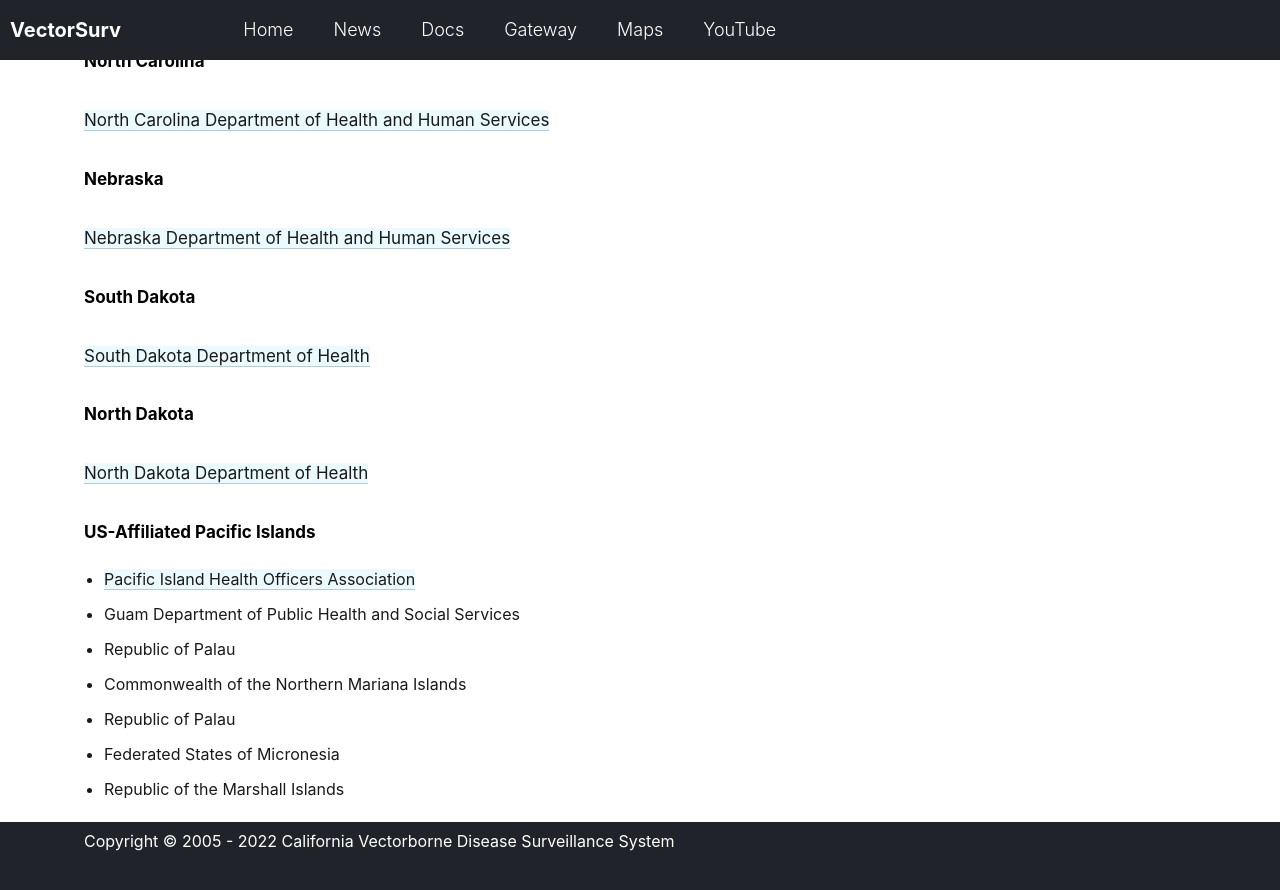
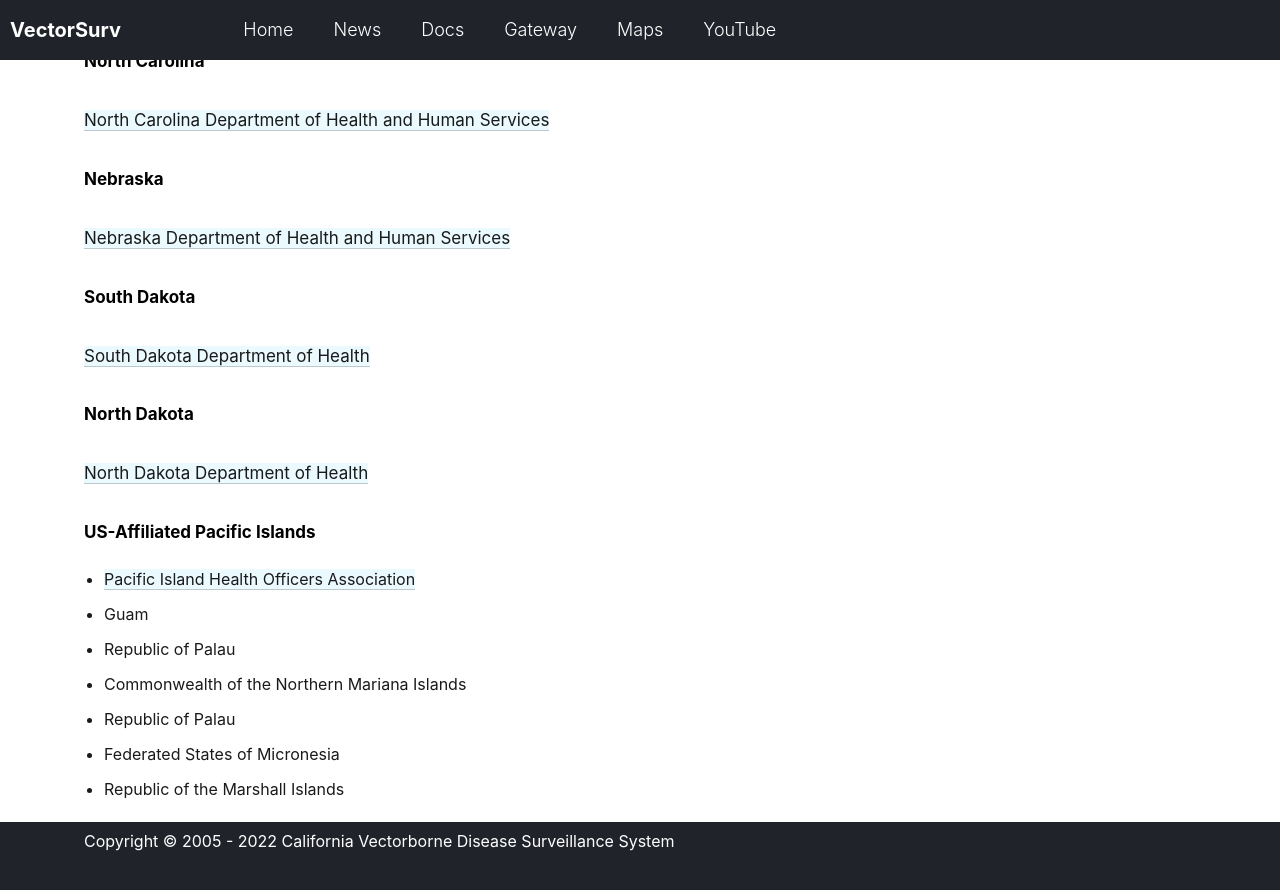
Before and after one commit to tlvaldepena/vectorsurv.org, a Jekyll site: the page built from index.md, in a window 1280 px wide and 900 px high, scrolled down 1901 px. Shown: the top 890 px of the window. Built offline with Jekyll 4.4.1, drawn with Linux system fonts in a browser that asks for light colours.

Commit message:
Update index.md

```diff
--- a/index.md
+++ b/index.md
@@ -71,7 +71,7 @@
 **US-Affiliated Pacific Islands**
 
 - [Pacific Island Health Officers Association](https://www.pihoa.org/)
-- Guam Department of Public Health and Social Services
+- Guam
 - Republic of Palau
 - Commonwealth of the Northern Mariana Islands
 - Republic of Palau
```
